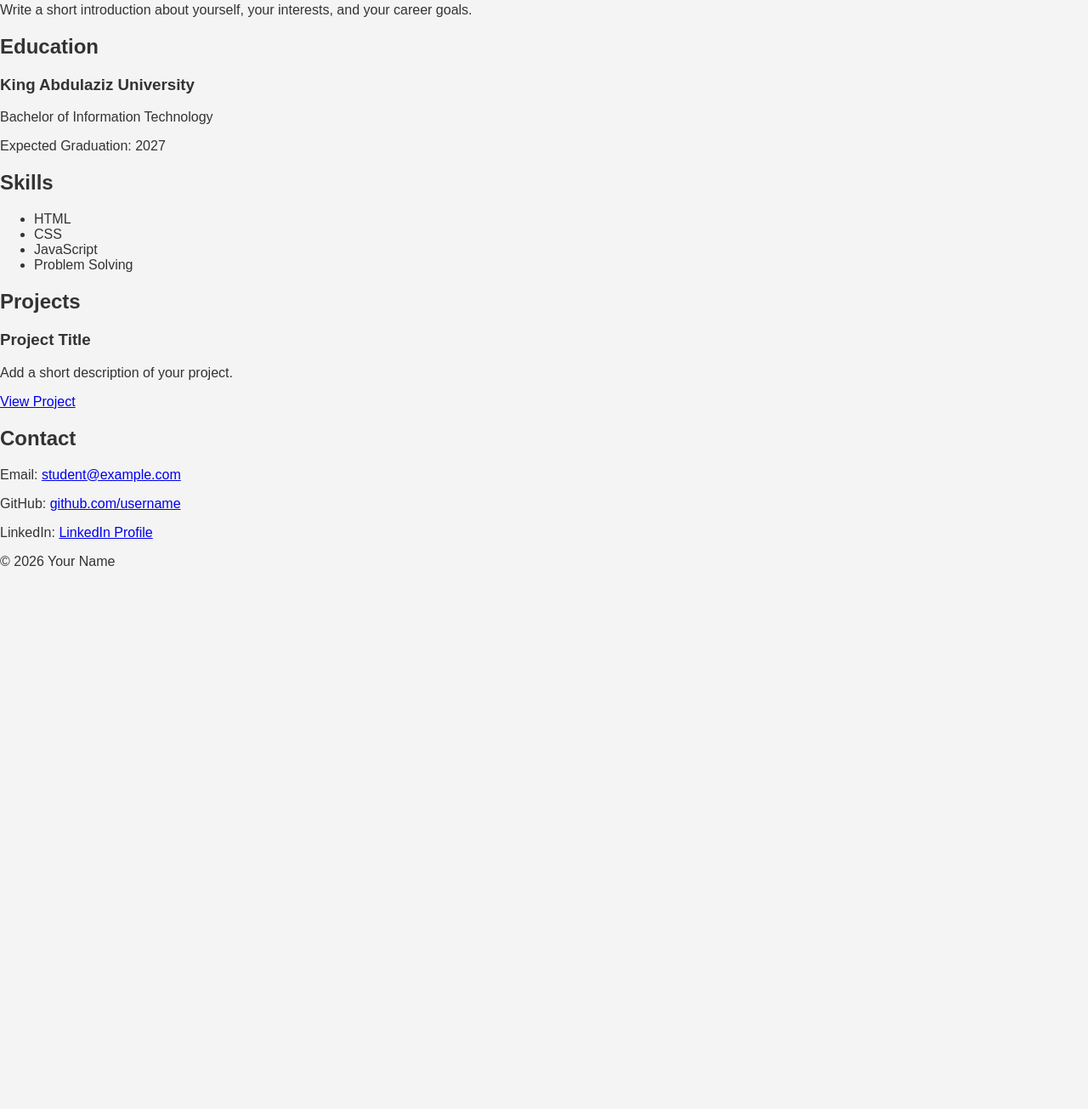
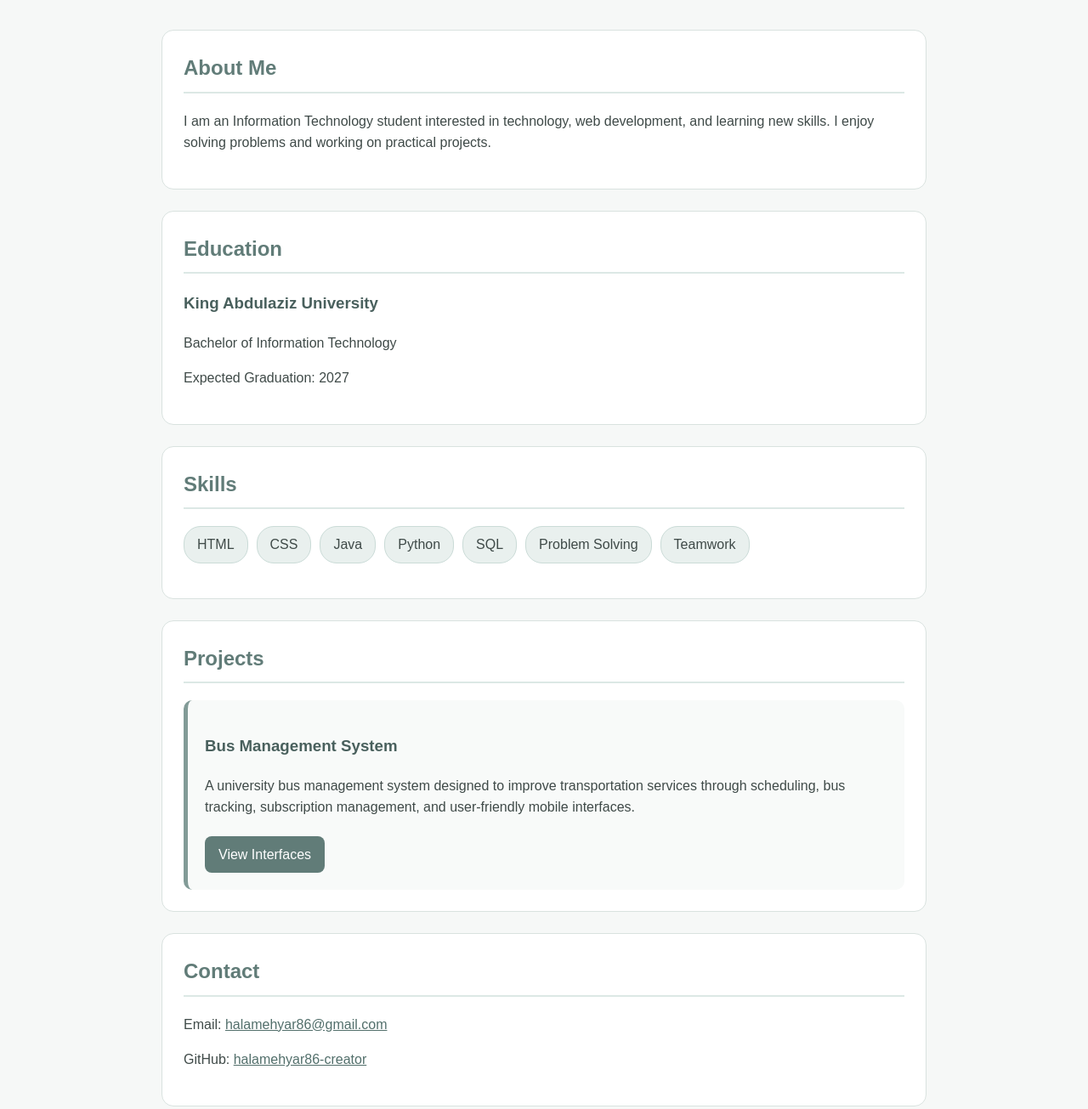
Before and after one commit to halamehyar86-creator/cpit-405-lab-3, a plain HTML site: page index.html in a window 1280 px wide. Shown: the part 236-1541 px from the top of the page at 85% size. Before the commit the page ends 922 px from the top, so only its background shows below. Drawn offline with Linux system fonts and the light colour scheme.

Commit message:
Add files via upload

```diff
--- a/index.html
+++ b/index.html
@@ -1,17 +1,24 @@
 <!DOCTYPE html>
 <html lang="en">
+
 <head>
     <meta charset="UTF-8">
     <meta name="viewport" content="width=device-width, initial-scale=1.0">
-    <title>My CV</title>
+
+    <title>Hala Mehyar - CV</title>
+
     <link rel="stylesheet" href="style.css">
 </head>
 
 <body>
 
     <header id="profile-header">
+
         <h1>Hala Mehyar</h1>
-        <p class="job-title">Information Technology Student</p>
+
+        <p class="job-title">
+            Information Technology Student
+        </p>
 
         <nav>
             <a href="#about">About</a>
@@ -20,73 +27,120 @@
             <a href="#projects">Projects</a>
             <a href="#contact">Contact</a>
         </nav>
+
     </header>
+
 
     <main class="cv-container">
 
+
+        <!-- About Me -->
         <section id="about" class="cv-section">
+
             <h2>About Me</h2>
+
             <p>
-                Write a short introduction about yourself, your interests,
-                and your career goals.
+                I am an Information Technology student interested in technology,
+                web development, and learning new skills. I enjoy solving problems
+                and working on practical projects.
             </p>
+
         </section>
 
+
+        <!-- Education -->
         <section id="education" class="cv-section">
+
             <h2>Education</h2>
 
-            <article class="education-item">
-                <h3>King Abdulaziz University</h3>
-                <p>Bachelor of Information Technology</p>
-                <p>Expected Graduation: 2027</p>
-            </article>
+            <h3>King Abdulaziz University</h3>
+
+            <p>
+                Bachelor of Information Technology
+            </p>
+
+            <p>
+                Expected Graduation: 2027
+            </p>
+
         </section>
 
+
+        <!-- Skills -->
         <section id="skills" class="cv-section">
+
             <h2>Skills</h2>
 
             <ul class="skills-list">
                 <li>HTML</li>
                 <li>CSS</li>
-                <li>JavaScript</li>
+                <li>Java</li>
+                <li>Python</li>
+                <li>SQL</li>
                 <li>Problem Solving</li>
+                <li>Teamwork</li>
             </ul>
+
         </section>
 
+
+        <!-- Projects -->
         <section id="projects" class="cv-section">
+
             <h2>Projects</h2>
 
-            <article class="project-card">
-                <h3>Project Title</h3>
-                <p>Add a short description of your project.</p>
-                <a href="#">View Project</a>
-            </article>
+            <div class="project-card">
+
+                <h3>Bus Management System</h3>
+
+                <p>
+                    A university bus management system designed to improve
+                    transportation services through scheduling, bus tracking,
+                    subscription management, and user-friendly mobile interfaces.
+                </p>
+
+                <a href="Bus_Management_Interfaces.pdf" target="_blank">
+                    View Interfaces
+                </a>
+
+            </div>
+
         </section>
 
+
+        <!-- Contact -->
         <section id="contact" class="cv-section">
+
             <h2>Contact</h2>
 
             <p>
                 Email:
-                <a href="mailto:student@example.com">student@example.com</a>
+                <a href="mailto:halamehyar86@gmail.com">
+                    halamehyar86@gmail.com
+                </a>
             </p>
 
             <p>
                 GitHub:
-                <a href="#">github.com/username</a>
+                <a href="https://github.com/halamehyar86-creator"
+                   target="_blank">
+                    halamehyar86-creator
+                </a>
             </p>
 
-            <p>
-                LinkedIn:
-                <a href="#">LinkedIn Profile</a>
-            </p>
         </section>
 
     </main>
 
+
     <footer>
-        <p>© 2026 Your Name</p>
+
+        <p>
+            &copy; 2026 Hala Mehyar
+        </p>
+
     </footer>
 
 </body>
+
 </html>
--- a/style.css
+++ b/style.css
@@ -1,37 +1,193 @@
+/* Element Selector */
 body {
     font-family: Arial, sans-serif;
-    background-color: #f4f4f4;
+    background-color: #f6f8f7;
+    color: #3f4a48;
     margin: 0;
     padding: 0;
-    color: #333;
-    #profile-header {
-    background-color: #2c3e50;
+    line-height: 1.6;
+}
+
+
+/* ID Selector */
+#profile-header {
+    background-color: #617c78;
     color: white;
     text-align: center;
-    padding: 30px;
+    padding: 45px 20px;
 }
 
+
+/* Descendant Selector */
 #profile-header h1 {
+    font-size: 40px;
     margin: 0;
-    font-size: 36px;
 }
 
+
+/* Class Selector */
 .job-title {
     font-size: 18px;
-    margin-top: 10px;
+    margin-top: 8px;
+    margin-bottom: 20px;
+    color: #edf3f1;
 }
 
+
+/* Navigation */
 nav {
     margin-top: 20px;
 }
 
+
+/* Descendant Selector */
 nav a {
     color: white;
     text-decoration: none;
-    margin: 0 10px;
+    margin: 0 8px;
+    padding: 8px 12px;
+    border-radius: 8px;
 }
 
+
+/* Hover Effect */
 nav a:hover {
-    color: #f1c40f;
+    background-color: #dce8e5;
+    color: #405653;
 }
+
+
+/* Main CV Container */
+.cv-container {
+    width: 80%;
+    max-width: 900px;
+    margin: 35px auto;
 }
+
+
+/* CV Sections */
+.cv-section {
+    background-color: white;
+    margin-bottom: 25px;
+    padding: 25px;
+    border: 1px solid #d9e2df;
+    border-radius: 14px;
+}
+
+
+/* Section Titles */
+.cv-section h2 {
+    color: #617c78;
+    margin-top: 0;
+    border-bottom: 2px solid #dce8e5;
+    padding-bottom: 8px;
+}
+
+
+/* Sub Headings */
+.cv-section h3 {
+    color: #49605d;
+}
+
+
+/* Skills List */
+.skills-list {
+    display: flex;
+    flex-wrap: wrap;
+    gap: 10px;
+    list-style: none;
+    padding: 0;
+}
+
+
+/* Descendant Selector */
+.skills-list li {
+    background-color: #e9f0ee;
+    padding: 8px 15px;
+    border: 1px solid #cadbd7;
+    border-radius: 20px;
+}
+
+
+/* Project Card */
+.project-card {
+    background-color: #f8faf9;
+    padding: 20px;
+    border-left: 5px solid #829b97;
+    border-radius: 10px;
+}
+
+
+/* Project Button */
+.project-card a {
+    display: inline-block;
+    text-decoration: none;
+    background-color: #617c78;
+    color: white;
+    padding: 9px 16px;
+    border-radius: 8px;
+    margin-top: 5px;
+}
+
+
+/* Project Button Hover */
+.project-card a:hover {
+    background-color: #435b57;
+}
+
+
+/* General Links */
+a {
+    color: #526f6b;
+}
+
+
+/* General Link Hover */
+a:hover {
+    color: #304743;
+}
+
+
+/* Footer */
+footer {
+    background-color: #617c78;
+    color: white;
+    text-align: center;
+    padding: 15px;
+    margin-top: 30px;
+}
+
+
+/* Responsive Design */
+@media (max-width: 600px) {
+
+    #profile-header {
+        padding: 30px 15px;
+    }
+
+    #profile-header h1 {
+        font-size: 29px;
+    }
+
+    .job-title {
+        font-size: 16px;
+    }
+
+    nav a {
+        display: block;
+        margin: 8px 0;
+    }
+
+    .cv-container {
+        width: 90%;
+    }
+
+    .cv-section {
+        padding: 18px;
+    }
+
+    .skills-list {
+        flex-direction: column;
+    }
+
+}
```
Also changed, not shown: 1 other file.
